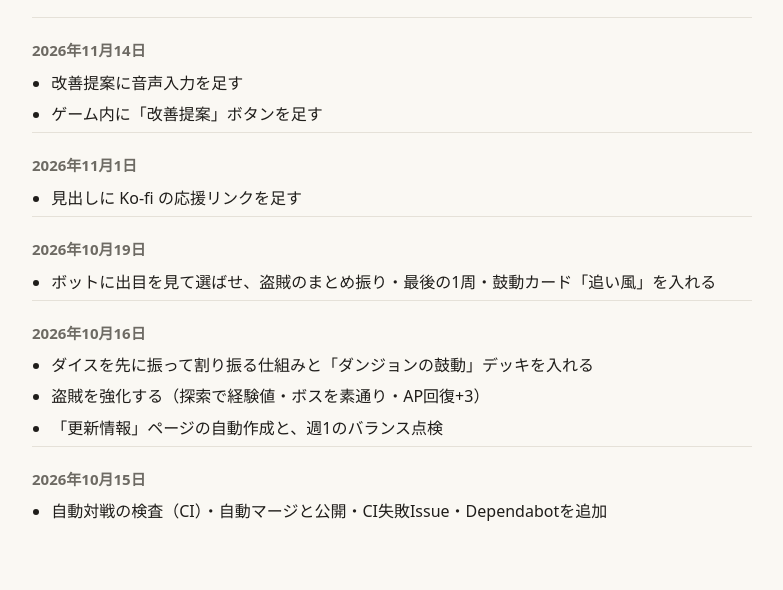
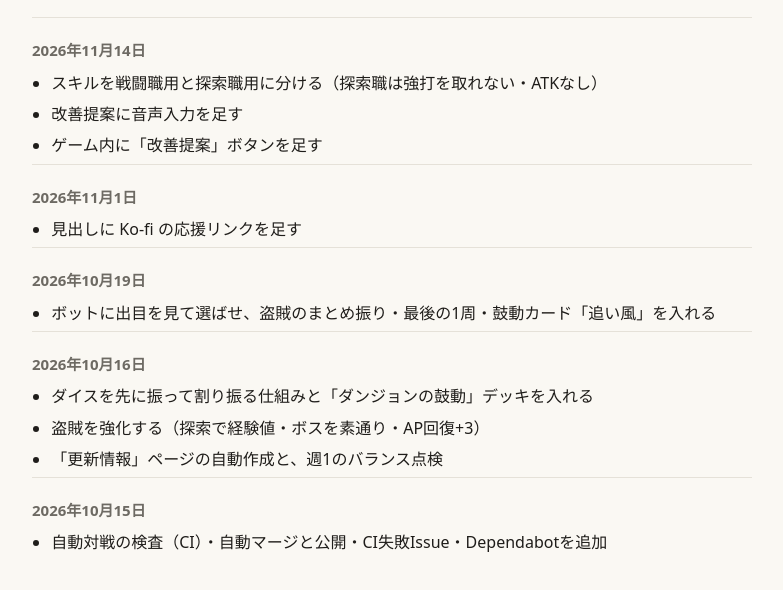
Before and after one commit to satou-aaaaa/dungeon-boardgame, a plain HTML site: page changes.html in a window 1280 px wide. Shown: the part 90-680 px from the top of the page, without its empty margins (248-1031 px from the left). Drawn offline with Linux system fonts and the light colour scheme.

Commit message:
更新情報を作り直す（自動）

```diff
--- a/changes.html
+++ b/changes.html
@@ -15,7 +15,7 @@ section{border-top:1px solid var(--line)} a{color:inherit}
 </head><body><main>
 <h1>更新情報</h1>
 <p class="sub">ダンジョン脱出ハクスラ（試遊版） の最近の変更です（自動で作っています）。<a href="./">← もどる</a></p>
-<section><h2>2026年11月14日</h2><ul><li>改善提案に音声入力を足す</li><li>ゲーム内に「改善提案」ボタンを足す</li></ul></section>
+<section><h2>2026年11月14日</h2><ul><li>スキルを戦闘職用と探索職用に分ける（探索職は強打を取れない・ATKなし）</li><li>改善提案に音声入力を足す</li><li>ゲーム内に「改善提案」ボタンを足す</li></ul></section>
 <section><h2>2026年11月1日</h2><ul><li>見出しに Ko-fi の応援リンクを足す</li></ul></section>
 <section><h2>2026年10月19日</h2><ul><li>ボットに出目を見て選ばせ、盗賊のまとめ振り・最後の1周・鼓動カード「追い風」を入れる</li></ul></section>
 <section><h2>2026年10月16日</h2><ul><li>ダイスを先に振って割り振る仕組みと「ダンジョンの鼓動」デッキを入れる</li><li>盗賊を強化する（探索で経験値・ボスを素通り・AP回復+3）</li><li>「更新情報」ページの自動作成と、週1のバランス点検</li></ul></section>
```
